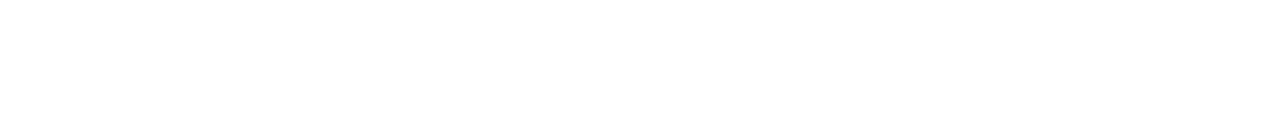
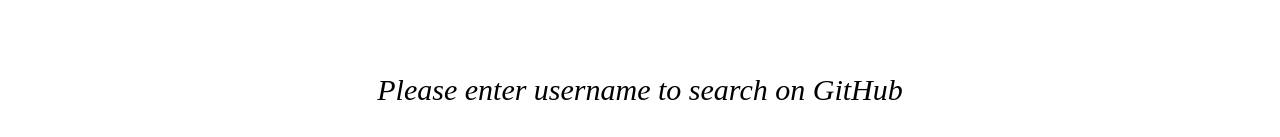
Before and after one commit to poojakan15/api-party, a React (Create React App) app: page /github in a window 1280 px wide. Shown: the part 747-884 px from the top of the page. Before the commit the page ends 800 px from the top, so only its background shows below. Built offline with nearby package versions, Linux system fonts and the light colour scheme; a web font is replaced by a local one.

Commit message:
Added: route for matching username params

```diff
--- a/src/Github.js
+++ b/src/Github.js
@@ -1,5 +1,6 @@
 import React, { Component } from 'react'
 import './Github.css'
+import { Route } from 'react-router-dom'
 
 class Github extends Component {
     state = {
@@ -24,7 +25,7 @@
                     src="http://www.aha.io/assets/github.7433692cabbfa132f34adb034e7909fa.png"
                     alt="GitHub"
                 />
-                <form>
+                <form onSubmit={this.handleSubmit}>
                     <div>
                         <input
                             type="text"
@@ -36,6 +37,8 @@
                         <button type="submit">Look up GitHub user</button>
                     </div>
                 </form>
+                <Route path="/github/:username" render={(props) => <h3>You searched for {props.match.params.username}</h3>} />
+                <Route exact path="/github" render={() => <h3>Please enter username to search on GitHub</h3>} />
             </div>
         )
     }
```
